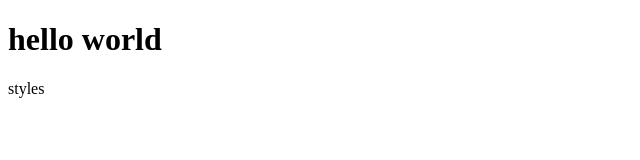
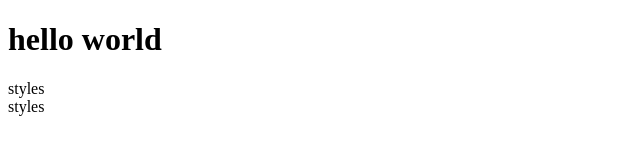
Before and after one commit to bondarenkoaivaras/git-intro, a plain HTML site: page index.html in a window 1280 px wide. Shown: the full height of the page, 0-640 px from the left. Drawn offline with Linux system fonts and the light colour scheme.

Commit message:
added new styles for div

```diff
--- a/assets/styles.css
+++ b/assets/styles.css
@@ -1 +1,5 @@
 /* comments */
+
+div{
+    color: blue;
+}
--- a/index.html
+++ b/index.html
@@ -9,5 +9,6 @@
 <body>
     <h1>hello world</h1>
     <div>styles</div>
+    <div>styles</div>
 </body>
 </html>
```
